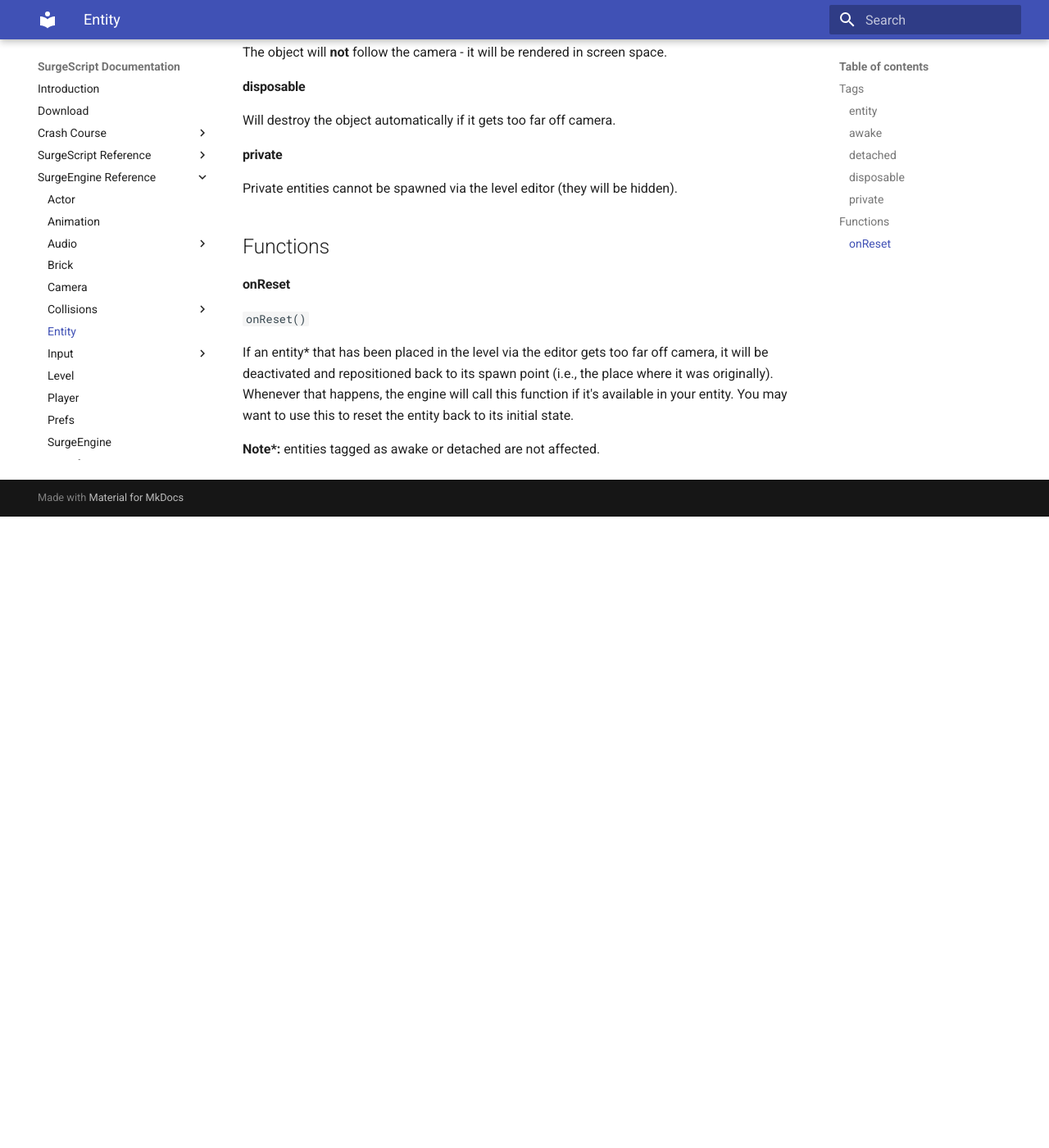
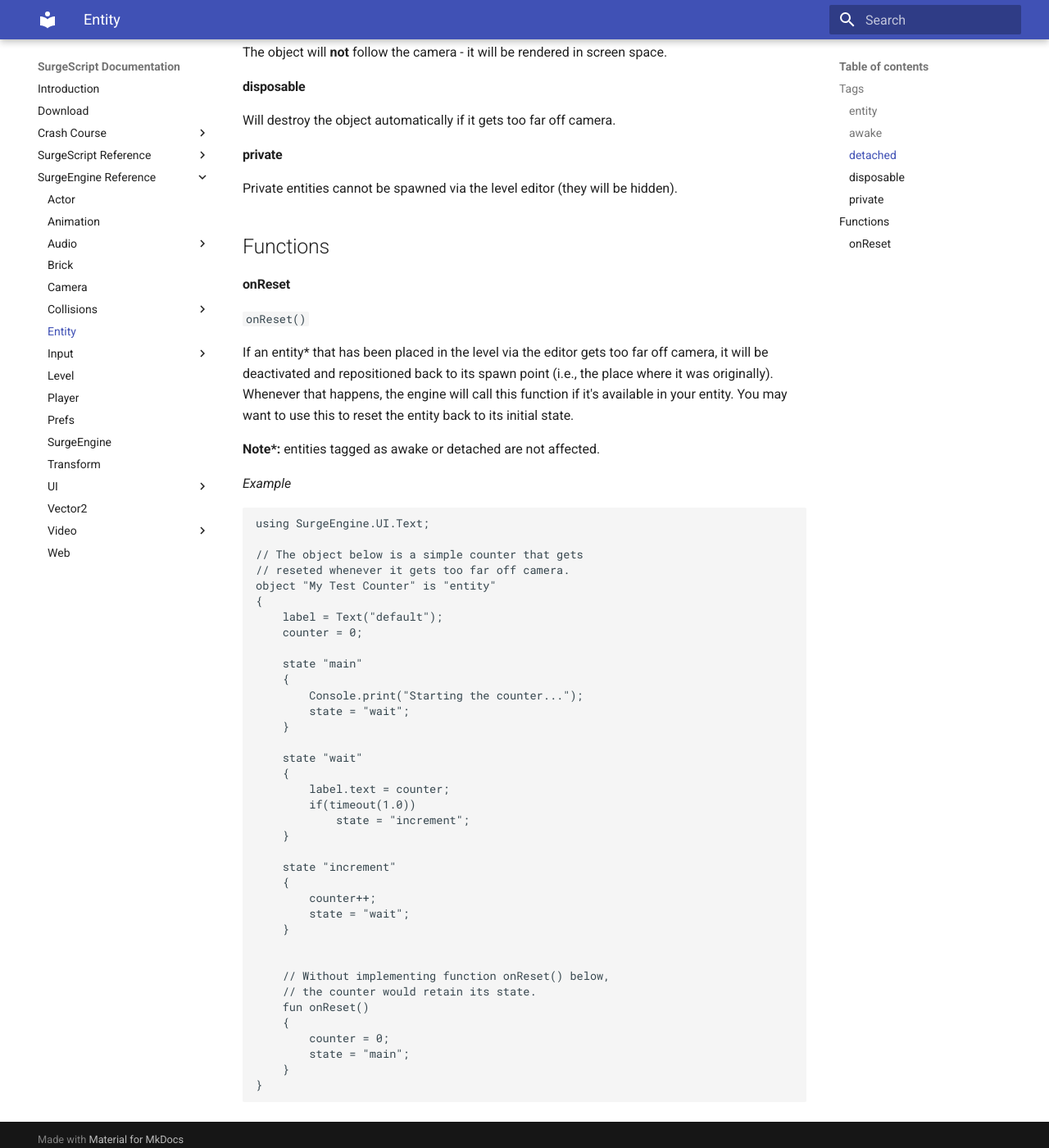
Before and after one commit to alemart/surgescript, an MkDocs documentation site: the page built from docs/engine/entity.md, in a window 1280 px wide and 1400 px high, scrolled down 1035 px. Shown: the whole window at 82% size. Built offline with MkDocs 1.6.1 and Material for MkDocs 9.7.7, drawn with Linux system fonts in a browser that asks for light colours; old or Windows-style settings are respelled for this version of MkDocs; before the commit the page ends 1665 px from its top, so only the background shows below that.

Commit message:
Added an example to #entity.onReset()

````diff
--- a/docs/engine/entity.md
+++ b/docs/engine/entity.md
@@ -60,3 +60,44 @@
 If an entity\* that has been placed in the level via the editor gets too far off camera, it will be deactivated and repositioned back to its spawn point (i.e., the place where it was originally). Whenever that happens, the engine will call this function if it's available in your entity. You may want to use this to reset the entity back to its initial state.
 
 **Note\*:** entities tagged as awake or detached are not affected.
+
+*Example*
+```
+using SurgeEngine.UI.Text;
+
+// The object below is a simple counter that gets
+// reseted whenever it gets too far off camera.
+object "My Test Counter" is "entity"
+{
+    label = Text("default");
+    counter = 0;
+
+    state "main"
+    {
+        Console.print("Starting the counter...");
+        state = "wait";
+    }
+
+    state "wait"
+    {
+        label.text = counter;
+        if(timeout(1.0))
+            state = "increment";
+    }
+
+    state "increment"
+    {
+        counter++;
+        state = "wait";
+    }
+
+
+    // Without implementing function onReset() below,
+    // the counter would retain its state.
+    fun onReset()
+    {
+        counter = 0;
+        state = "main";
+    }
+}
+```
````
